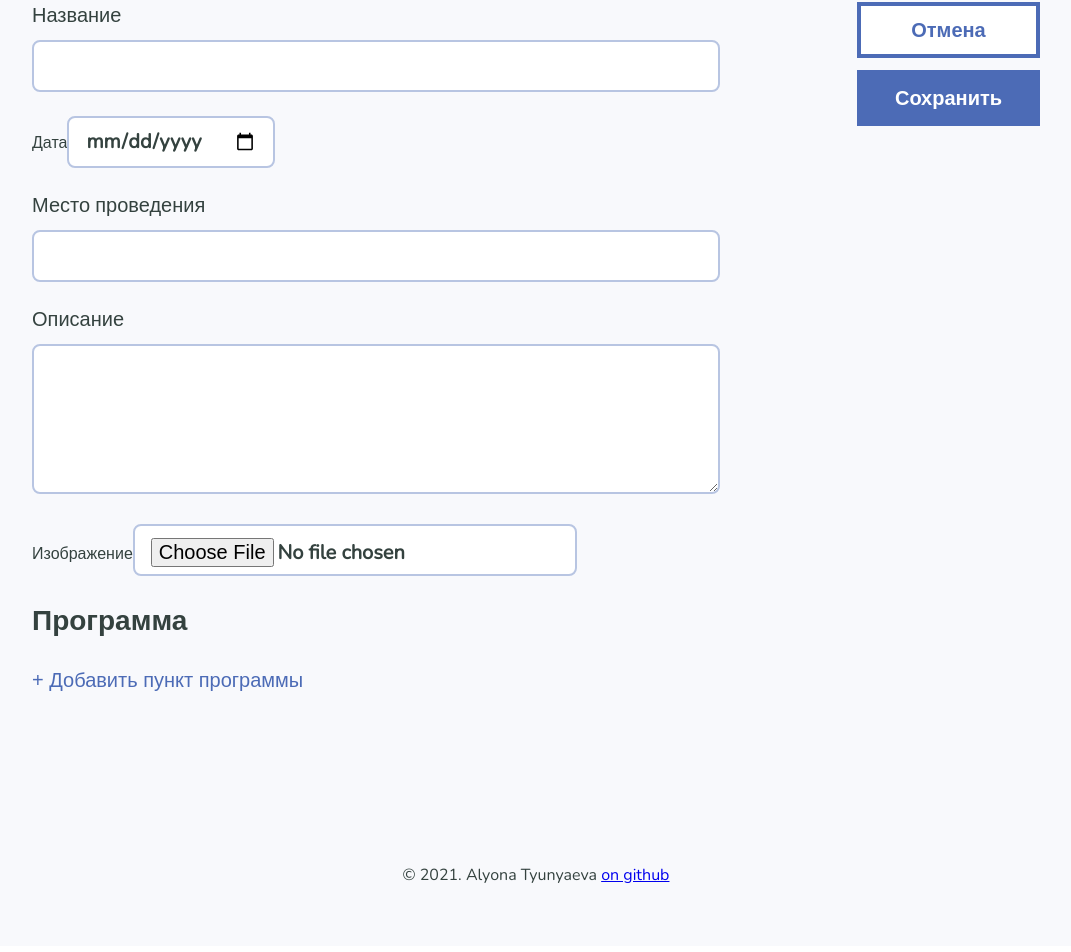
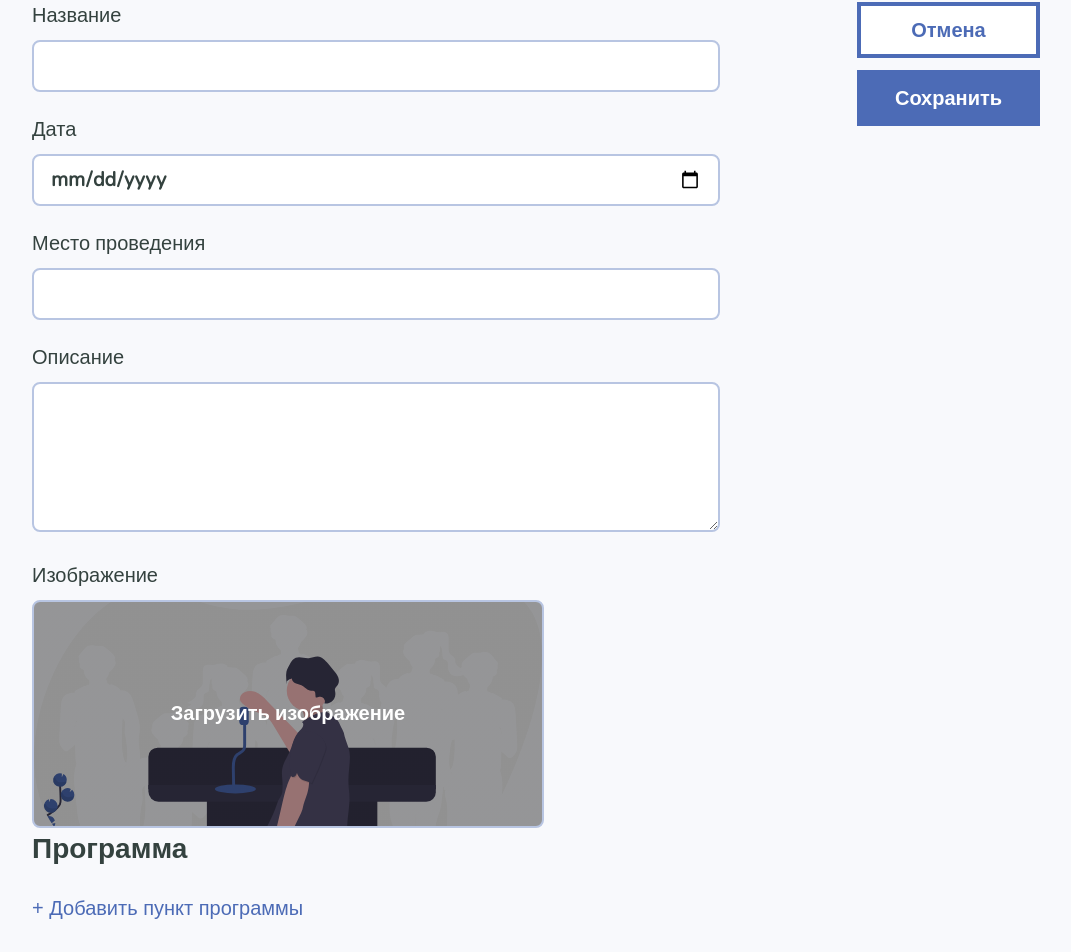
Before and after one commit to alyonatyunyaeva/meetup-project, a Vue app: page /form in a window 1280 px wide. Shown: the part 299-1251 px from the top of the page, without its empty margins (104-1175 px from the left). Built offline with nearby package versions, Linux system fonts and the light colour scheme.

Commit message:
add img component

```diff
--- /dev/null
+++ b/src/components/FormLabel/FormLabel.scss
@@ -0,0 +1,8 @@
+.form-label {
+  font-weight: 400;
+  font-size: 20px;
+  line-height: 28px;
+  color: var(--body-color);
+  margin-bottom: 10px;
+  display: block;
+}
--- /dev/null
+++ b/src/components/FormLabel/FormLabel.vue
@@ -0,0 +1,11 @@
+<template>
+  <label class="form-label">
+    <slot></slot>
+  </label>
+</template>
+
+<script>
+export default {};
+</script>
+
+<style scoped src="./FormLabel.scss" lang="scss"></style>
--- /dev/null
+++ b/src/components/ImageUpload/ImageUpload.scss
@@ -0,0 +1,27 @@
+.preview {
+  display: flex;
+  justify-content: center;
+  align-items: center;
+
+  max-width: 512px;
+  height: 228px;
+
+  border-radius: 8px;
+  border: 2px solid var(--blue-light);
+
+  color: var(--white);
+  font-family: "Nunito", sans-serif;
+  font-weight: 600;
+  font-size: 20px;
+  line-height: 28px;
+
+  --bg-url: var(--default-cover);
+  background-size: cover;
+  background-position: center;
+  background-image: linear-gradient(
+      0deg,
+      rgba(0, 0, 0, 0.4),
+      rgba(0, 0, 0, 0.4)
+    ),
+    var(--bg-url);
+}
--- /dev/null
+++ b/src/components/ImageUpload/ImageUpload.vue
@@ -0,0 +1,79 @@
+<template>
+  <div>
+    <FormLabel>Изображение</FormLabel>
+
+    <div>
+      <div :style="backgroundImg" class="preview" @click="clickToUpload">
+        <input
+          ref="file"
+          @change="onUploadImage()"
+          type="file"
+          accept="image/*"
+          style="display: none"
+        />
+        <div v-if="!image">Загрузить изображение</div>
+        <div v-else>Удалить изображение</div>
+      </div>
+    </div>
+  </div>
+</template>
+
+<script>
+import FormLabel from "@/components/FormLabel/FormLabel";
+
+export default {
+  components: { FormLabel },
+  props: {
+    initialImg: String,
+  },
+  data() {
+    return {
+      rawImage: null,
+      image: null,
+    };
+  },
+  computed: {
+    backgroundImg() {
+      if (this.image) {
+        return { "--bg-url": `url('${this.image}')` };
+      }
+      if (this.initialImg) {
+        return { "--bg-url": `url('${this.initialImg}')` };
+      }
+    },
+  },
+  methods: {
+    clickToUpload() {
+      if (this.image) {
+        this.image = null;
+        this.$emit("uploaded", null);
+
+        return;
+      }
+      this.$refs.file.click();
+    },
+    onUploadImage() {
+      this.rawImage = this.$refs.file.files[0];
+      this.$emit("uploaded", this.rawImage);
+
+      let reader = new FileReader();
+
+      reader.addEventListener(
+        "load",
+        function() {
+          this.image = reader.result;
+        }.bind(this),
+        false
+      );
+
+      if (this.rawImage) {
+        if (/\.(jpe?g|png|gif)$/i.test(this.rawImage.name)) {
+          reader.readAsDataURL(this.rawImage);
+        }
+      }
+    },
+  },
+};
+</script>
+
+<style scoped src="./ImageUpload.scss" lang="scss"></style>
--- a/src/components/Input/Input.scss
+++ b/src/components/Input/Input.scss
@@ -2,14 +2,7 @@
   position: relative;
   margin-bottom: 24px;
 }
-.form-label {
-  font-weight: 400;
-  font-size: 20px;
-  line-height: 28px;
-  color: var(--body-color);
-  margin-bottom: 10px;
-  display: block;
-}
+
 .form-control {
   padding: 12px 16px;
   height: 52px;
--- a/src/components/Input/Input.vue
+++ b/src/components/Input/Input.vue
@@ -1,11 +1,12 @@
 <template>
   <div class="form-group">
-    <label class="form-label">{{ label }}</label>
+    <FormLabel>{{ label }}</FormLabel>
     <input
       v-if="!textarea"
       class="form-control"
       :value="value"
       v-on:change="$emit('change', $event.target.value)"
+      :type="type"
     />
     <textarea
       v-else
@@ -14,19 +15,25 @@
       v-on:change="$emit('change', $event.target.value)"
       style="min-height: 150px"
     />
-    <div style="color: red" v-show="showError">
-      Поле обязательно
-    </div>
+    <div style="color: red" v-show="showError">{{ errorText }}</div>
   </div>
 </template>
 
 <script>
+import FormLabel from "@/components/FormLabel/FormLabel";
+
 export default {
+  components: { FormLabel },
   props: {
     label: String,
     value: String,
     showError: Boolean,
     textarea: Boolean,
+    type: String,
+    errorText: {
+      type: String,
+      default: "Поле обязательно",
+    },
   },
   model: {
     prop: "value",
--- a/src/views/MeetupForm/MeetupForm.vue
+++ b/src/views/MeetupForm/MeetupForm.vue
@@ -6,44 +6,37 @@
           <fieldset class="form-section">
             <Input
               label="Название"
-              v-model="title"
+              v-model.lazy="title"
               :showError="!$v.title.required && submited"
             />
-            <div class="form-group">
-              <label class="form-label">Дата</label>
-              <input class="form-control" type="date" v-model.lazy="date" />
-              <div style="color: red" v-if="!$v.date.required && submited">
-                Поле обязательно
-              </div>
-              <div
-                style="color: red"
-                v-if="$v.date.required && !$v.date.minValue"
-              >
-                Неверная дата
-              </div>
-            </div>
+            <Input
+              label="Дата"
+              type="date"
+              v-model.lazy="date"
+              :showError="
+                (!$v.title.required && submited) ||
+                  ($v.date.required && !$v.date.minValue)
+              "
+              :errorText="!$v.date.minValue ? 'Неверная дата' : ''"
+            />
+            <div
+              style="color: red"
+              v-if="$v.date.required && !$v.date.minValue"
+            ></div>
+
             <Input
               label="Место проведения"
-              v-model="place"
+              v-model.lazy="place"
               :showError="!$v.place.required && submited"
             />
             <Input
               label="Описание"
-              v-model="description"
+              v-model.lazy="description"
               :showError="!$v.description.required && submited"
               textarea
             />
-            <div class="form-group">
-              <label class="form-label">Изображение</label>
-              <input
-                ref="file"
-                class="form-control"
-                @change="onUploadImage()"
-                type="file"
-                accept="image/*"
-              />
-              <img v-bind:src="image" v-show="showPreview" class="preview" />
-            </div>
+
+            <ImageUpload @uploaded="onUploaded" :initialImg="link" />
           </fieldset>
 
           <h3 class="form__section-title">Программа</h3>
@@ -85,9 +78,11 @@
 import AgendaItemForm from "@/components/AgendaItemForm/AgendaItemForm";
 import FormLayout from "@/components/Layouts/FormLayout";
 import Input from "@/components/Input/Input";
+import ImageUpload from "@/components/ImageUpload/ImageUpload";
 import { required } from "vuelidate/lib/validators";
 import { format } from "date-fns";
 import { mapGetters, mapActions } from "vuex";
+import { getMeetupCoverLink } from "@/utils/data.js";
 
 function createAgendaItem() {
   return {
@@ -120,12 +115,11 @@ export default {
     AgendaItemForm,
     FormLayout,
     Input,
+    ImageUpload,
   },
   data() {
     return {
-      rawImage: null,
       image: null,
-      showPreview: false,
       submited: false,
     };
   },
@@ -150,15 +144,15 @@ export default {
     ...mapGetters({
       meetup: "meetup/meetup",
     }),
+    link() {
+      return this.meetup?.imageId ? getMeetupCoverLink(this.meetup) : "";
+    },
 
     title: {
       get() {
-        console.log("title1");
         return this.meetup?.title;
       },
       set(value) {
-        console.log("title2");
-
         this.setMeetupField({ field: "title", value });
       },
     },
@@ -218,7 +212,7 @@ export default {
       this.submited = true;
       if (this.$v.$invalid) return;
       let result;
-      let file = this.rawImage;
+      let file = this.image;
       await this.uploadImg({ file });
       this.meetup.id
         ? (result = await this.updateMeetup())
@@ -231,25 +225,8 @@ export default {
       this.$router.push({ name: "meetup", params: { meetupId: result.id } });
       this.flushMeetup();
     },
-    onUploadImage() {
-      this.rawImage = this.$refs.file.files[0];
-
-      let reader = new FileReader();
-
-      reader.addEventListener(
-        "load",
-        function() {
-          this.showPreview = true;
-          this.image = reader.result;
-        }.bind(this),
-        false
-      );
-
-      if (this.rawImage) {
-        if (/\.(jpe?g|png|gif)$/i.test(this.rawImage.name)) {
-          reader.readAsDataURL(this.rawImage);
-        }
-      }
+    onUploaded(file) {
+      this.image = file;
     },
     newMeetup() {
       if (!this.meetup) {
```
